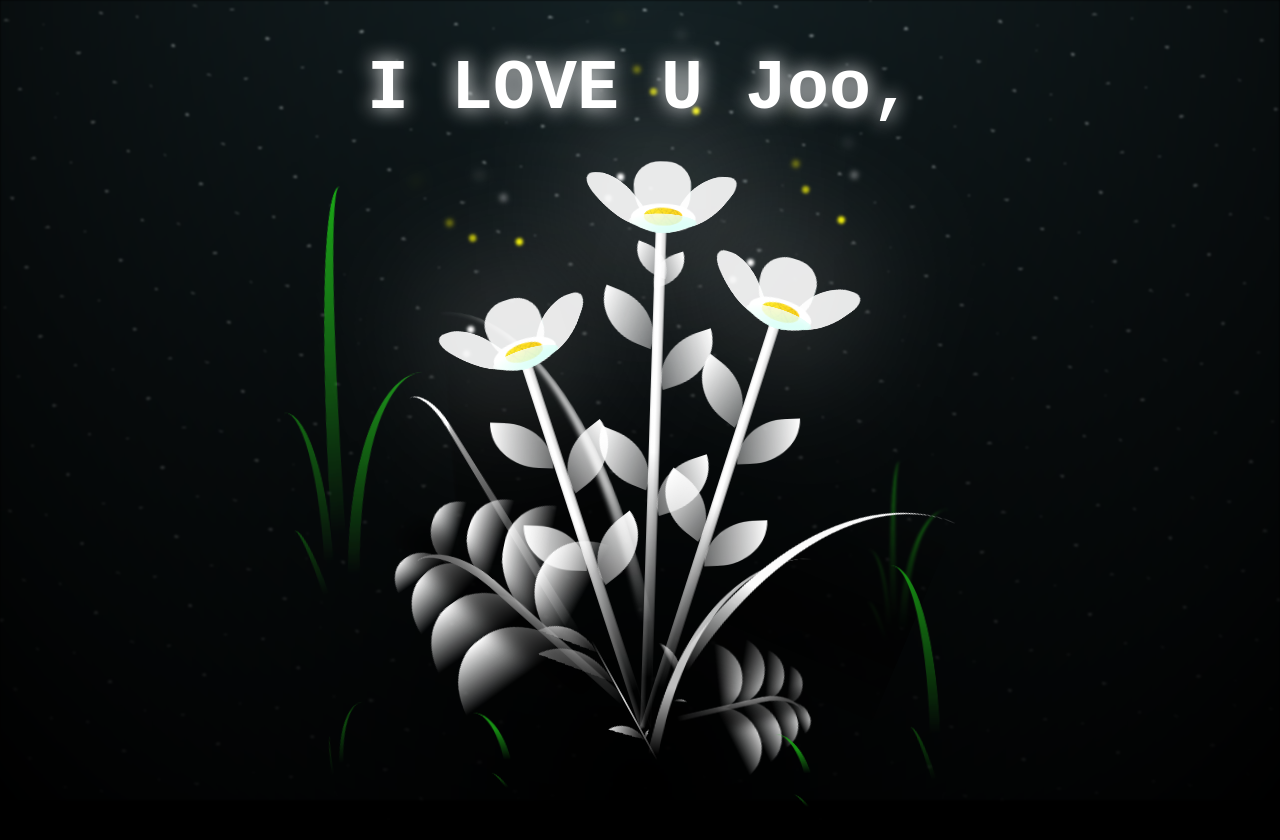
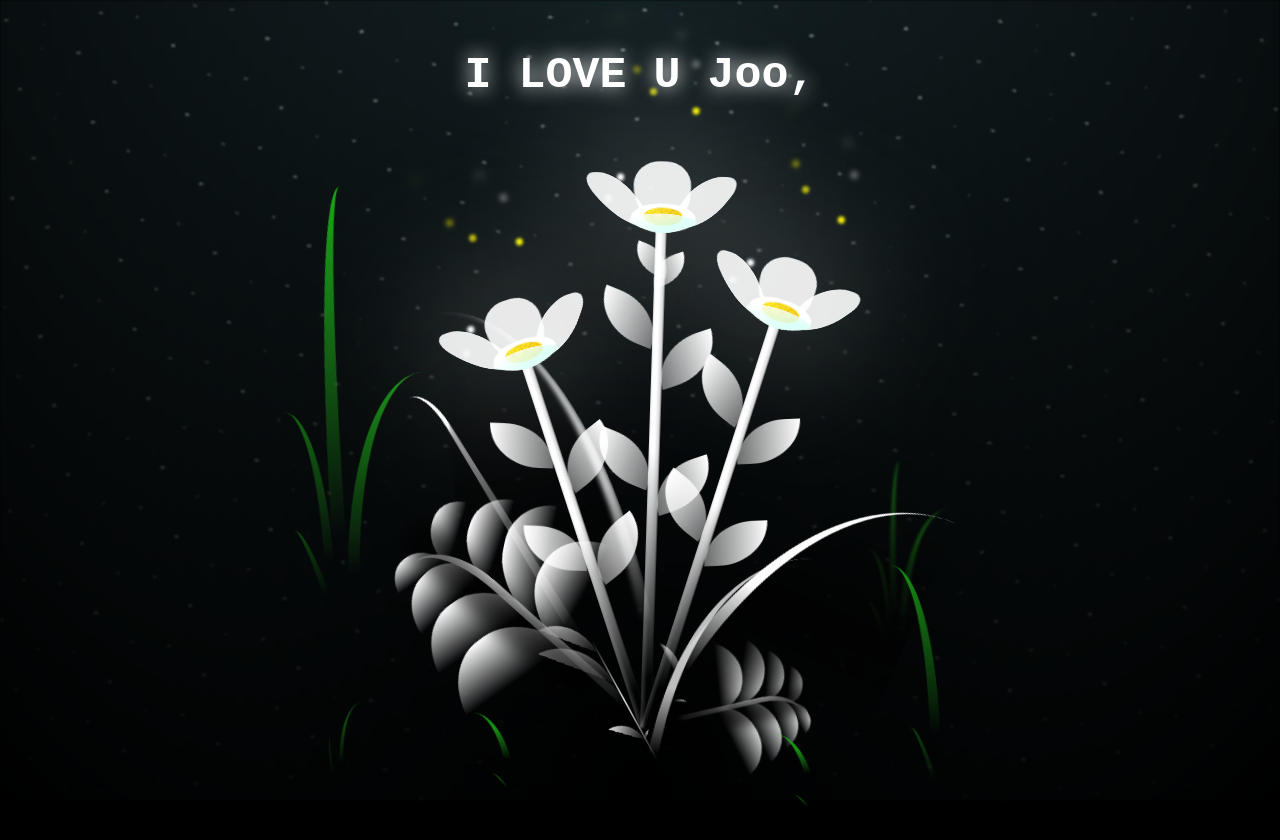
Before and after one commit to theponeyouneed/theponeyouneed.github.io, a plain HTML site: page index.html in a window 1280 px wide. Drawn offline with Linux system fonts and the light colour scheme; files that its build step writes are made by us from their sources; files whose address does not match are found by name.

Commit message:
Update style.css

```diff
--- a/style.css
+++ b/style.css
@@ -19,7 +19,7 @@
   left: 0;
   color: white;
   font-family: 'Courier New', Courier, monospace;
-  font-size: 70px;
+  font-size: 45px;
   text-shadow: 0px 0px 20px white;
 }
 
```
